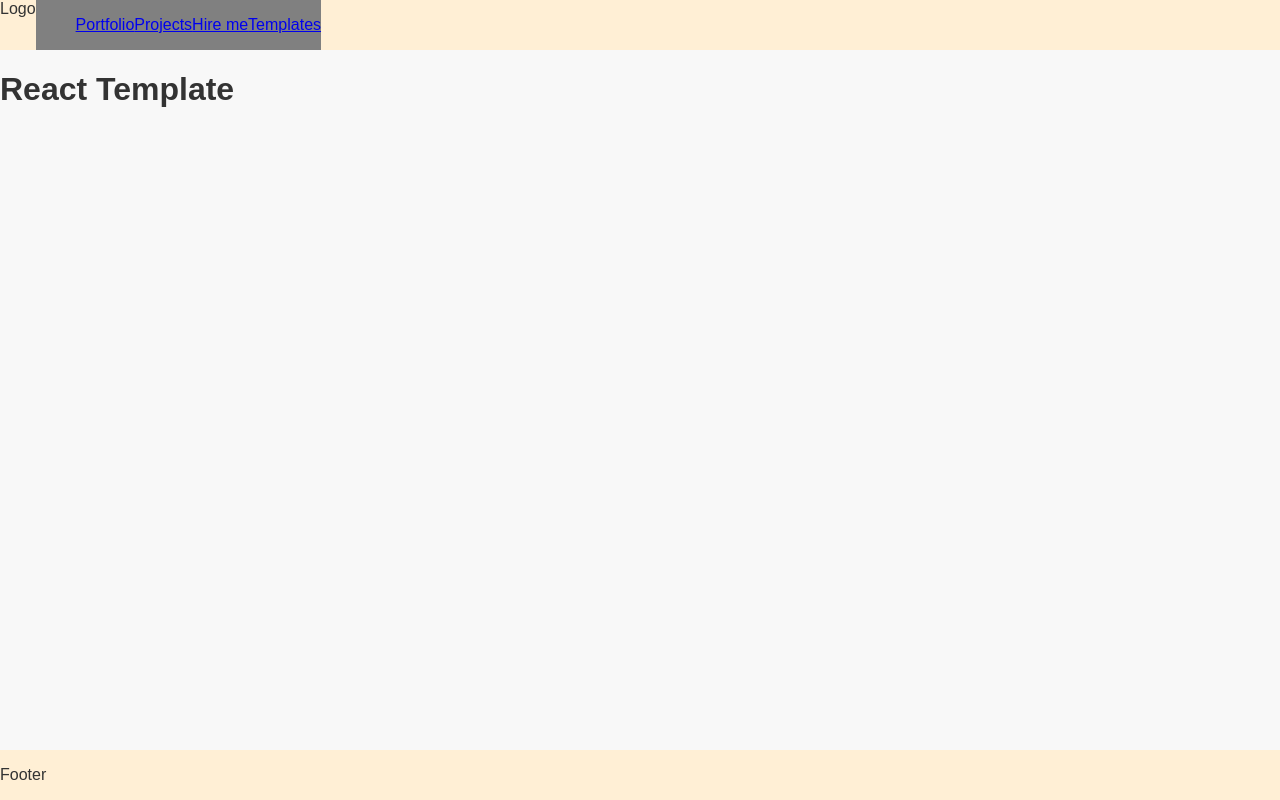
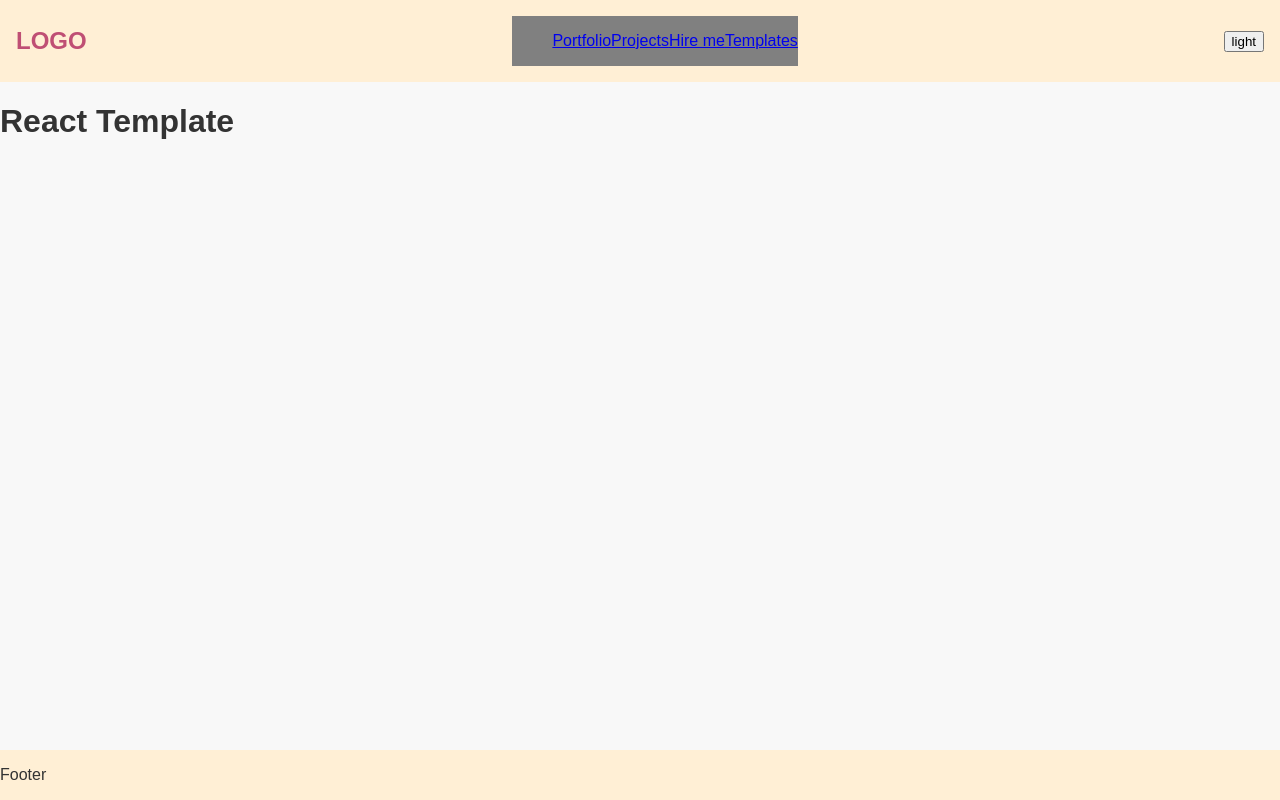
Before and after one commit to Moesera/portfolio-page, a React (Vite) app: page / in a window 1280 px wide. Built offline with nearby package versions, Linux system fonts and the light colour scheme.

Commit message:
Basic theme setup

```diff
--- a/src/components/layout/Header/index.jsx
+++ b/src/components/layout/Header/index.jsx
@@ -1,13 +1,19 @@
 import Nav from "../Nav";
 
 import * as S from "../../../styled-components/App.styles";
+import { useTheme } from '../../../theme';
+
 
 const Header = () => {
+  const { toggleTheme, mode  } = useTheme();
+
   return (
     <S.Header>
-      <S.Wrapper>
-        <span>Logo</span>
+      <S.Wrapper $align="center" $justify="space-between" $padding="1rem">
+        <S.Logo>Logo</S.Logo>
         <Nav />
+        {/* This is the beginner switch */}
+        <button onClick={toggleTheme}>{mode}</button>
       </S.Wrapper>
     </S.Header>
   );
--- a/src/main.jsx
+++ b/src/main.jsx
@@ -4,14 +4,14 @@ import App from './App.jsx';
 import { BrowserRouter } from 'react-router-dom';
 
 import GlobalStyle from './styled-components/GlobalStyle.jsx';
-import Theme from './theme.jsx';
+import Theme from './theme.jsx'; // Custom ThemeProvider
 
 ReactDOM.createRoot(document.getElementById('root')).render(
   <React.StrictMode>
     <BrowserRouter>
     <Theme>
-    <GlobalStyle />
-    <App />
+      <GlobalStyle />
+      <App />
     </Theme>
     </BrowserRouter>
   </React.StrictMode>,
--- a/src/styled-components/App.styles.js
+++ b/src/styled-components/App.styles.js
@@ -1,21 +1,60 @@
+import { Link as RouterLink } from 'react-router-dom';
 import styled from "styled-components";
 
+// Default colors fallback
+export const defaultMode = {
+  primary: 'red',
+};
+
+// Main page
 export const Header = styled.header`
-background: ${(props) => props.theme.color.primary};
-`;
-
-export const Title = styled.h1`
-color: #BF4F74;
+background: ${({theme}) => (theme ? theme.primary : defaultMode.primary)};
 `;
 
 export const Nav = styled.nav`
 background: grey;
+ul, Link {
+  color: white;
+  text-decoration: none;
+}
+`;
+
+export const Link = styled(RouterLink)`
+  color: white;
+  text-decoration: none;
 `;
 
 export const Footer = styled.footer`
 background: papayawhip;
 `;
 
+export const Logo = styled.span`
+color: #BF4F74;
+font-weight: bold;
+font-size: 1.5rem;
+text-transform: uppercase;
+`;
+
+// Wrappers
+// .div.attrs<{ $justify, $align, $padding }>
 export const Wrapper = styled.div`
 display: flex;
+justify-content: ${props => props.$justify || ""};
+align-items: ${props => props.$align || ""};
+padding: ${props => props.$padding || ""};
 `;
+
+/**
+* HOW TO CREATE A COMPONENT BASED ON AN EXCISTING BASE COMPONENT
+* Example:
+* // export const HeaderWrapper = styled(Wrapper)`
+* // justify-content: space-between;
+* // align-items: center;
+* // padding: 1rem 1rem;
+* // `;
+*/
+
+// Page styles
+export const Title = styled.h1`
+color: #BF4F74;
+`;
--- a/src/styled-components/GlobalStyle.jsx
+++ b/src/styled-components/GlobalStyle.jsx
@@ -1,14 +1,30 @@
 import { createGlobalStyle } from "styled-components";
+import { defaultMode } from "./App.styles";
+
+// Setting theme colors on GlobalStyle ->
+// ${({theme}) => (theme ? theme.primary : defaultMode.primary)};
 
 const GlobalStyle = createGlobalStyle`
 /* General style */
 :root {
-  background-color: #119821;
+  background-color: ${({theme}) => (theme ? theme.primary : defaultMode.primary)};
 };
 
+/* Variables */
 html {
-  --color-primary: papayawhip;
-  --color-secondary: #DBDE61;
+  /* Light theme */
+  --color-primary-light: papayawhip;
+  --color-secondary-light: #DBDE61;
+  --color-title-light: #333;
+  --color-subtitles-light: black;
+  --color-icons-light: black;
+  /* Dark theme */
+  --color-primary-dark: #333;
+  --color-secondary-dark: #DBDE61;
+  --color-title-dark: #f8f8f8;
+  --color-subtitles-dark: #f8f8f8;
+  --color-icons-dark : #f8f8f8;
+  /* Other */
 }
 
 * {
--- a/src/theme.jsx
+++ b/src/theme.jsx
@@ -1,14 +1,47 @@
 import { ThemeProvider } from "styled-components";
+import { createContext, useContext, useState } from "react";
 
+
+const ThemeContext = createContext();
+export const useTheme = () => useContext(ThemeContext);
+
+export const Theme = ({ children }) => {
+  const [mode, setMode] = useState('light'); // Default theme light
+
+/**
+ * Theme configurations
+ */
 const theme = {
-  color: {
-    primary: "var(--color-primary)",
-    secondary: "var(--color-secondary)",
+  mode,
+  light: {
+    primary: "var(--color-primary-light)",
+    secondary: "var(--color-secondary-light)",
+    title: "var(--color-title-light)",
+    subtitles: "var(--color-subtitles-light)",
+    icons: "var(--color-icons-light)",
+  },
+  dark: {
+    primary: "var(--color-primary-dark)",
+    secondary: "var(--color-secondary-dark)",
+    title: "var(--color-title-dark)",
+    subtitles: "var(--color-subtitles-dark)",
+    icons: "var(--color-icons-dark)",
   },
 };
 
-export const Theme = ({ children }) => {
-  return <ThemeProvider theme={theme}>{children}</ThemeProvider>;
+const currentTheme = theme[mode];
+
+const toggleTheme = () => {
+  setMode((prevMode) => (prevMode === 'light' ? 'dark' : 'light'));
+};
+
+  return (
+    <ThemeContext.Provider value={{mode, toggleTheme}}>
+      <ThemeProvider theme={currentTheme}>
+        {children}
+      </ThemeProvider>
+    </ThemeContext.Provider>
+  );
 }
 
 export default Theme;
```
